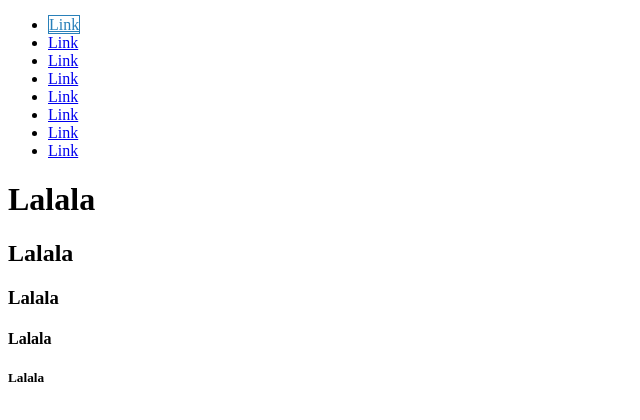
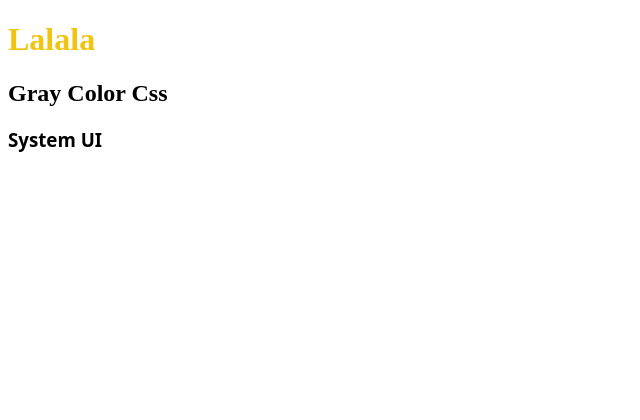
Before and after one commit to nakusha/css_practice, a website: page index.html in a window 1280 px wide. Shown: the whole page, without its empty margins (0-640 px from the left). Drawn offline with Linux system fonts and the light colour scheme.

Commit message:
color-mod/gray/system-ui

```diff
--- a/index.html
+++ b/index.html
@@ -8,7 +8,7 @@
         <link rel="stylesheet" href="styles.css"/>
     </head>
     <body>
-        <nav>
+        <!-- <nav>
             <ul>
                 <li><a href="#" target="_blank">Link</a></li>
                 <li><a href="#" target="_blank">Link</a></li>
@@ -19,12 +19,10 @@
                 <li><a href="#" target="_blank">Link</a></li>
                 <li><a href="#" target="_blank">Link</a></li>
             </ul>
-        </nav>
+        </nav> -->
 
         <h1>Lalala</h1>
-        <h2>Lalala</h2>
-        <h3>Lalala</h3>
-        <h4>Lalala</h4>
-        <h5>Lalala</h5>
+        <h2>Gray Color Css</h2>
+        <h3>System UI</h3>
     </body>
 </html>
--- a/styles.css
+++ b/styles.css
@@ -1,29 +1,33 @@
+/*
+CSS Variable
 :root{
     --awesomeColor:#2980b9;
     --borderColor:1px solid var(--awesomeColor);
 }
+using variable
+li:first-child a{
+     color:var(--awesomeColor);
+     border:var(--borderColor);
+ }
 
-/* li:matches(:nth-child(even), .target){
+ matches & not
+ li:matches(:nth-child(even), .target){
     background-color: blue;
 }
 li:not(.target){
     background-color: blue;
 }
- */
 
- li:first-child a{
-     color:var(--awesomeColor);
-     border:var(--borderColor);
- }
-
+ Custom Selector
  @custom-selector :--headers h1, h2, h3, h4;
 
  :--headers{
      color:#8e44ad;
  }
 
- /* @custom-media --middle-size (max-width: 850px); */
- /* @custom-media --middle-size (width <= 850px); */
+ custom Media Query And Range
+ @custom-media --middle-size (max-width: 850px);
+ @custom-media --middle-size (width <= 850px);
  @custom-media --middle-size (550px <= width < 850px);
 
  @media(--middle-size){
@@ -31,3 +35,20 @@ li:not(.target){
          background-color: red;
      }
  }
+
+ */
+/* Color Mod*/
+ h1 {
+    color:#f1c40f;
+    &:hover{
+        color:color-mod(#f1c40f lightness(80%));
+    }
+ }
+
+ h2{
+    color:gray(100);
+ }
+
+ h3 {
+     font-family:system-ui;
+ }
```
Also changed, not shown: package.json (+10 -4 lines), README.md.
